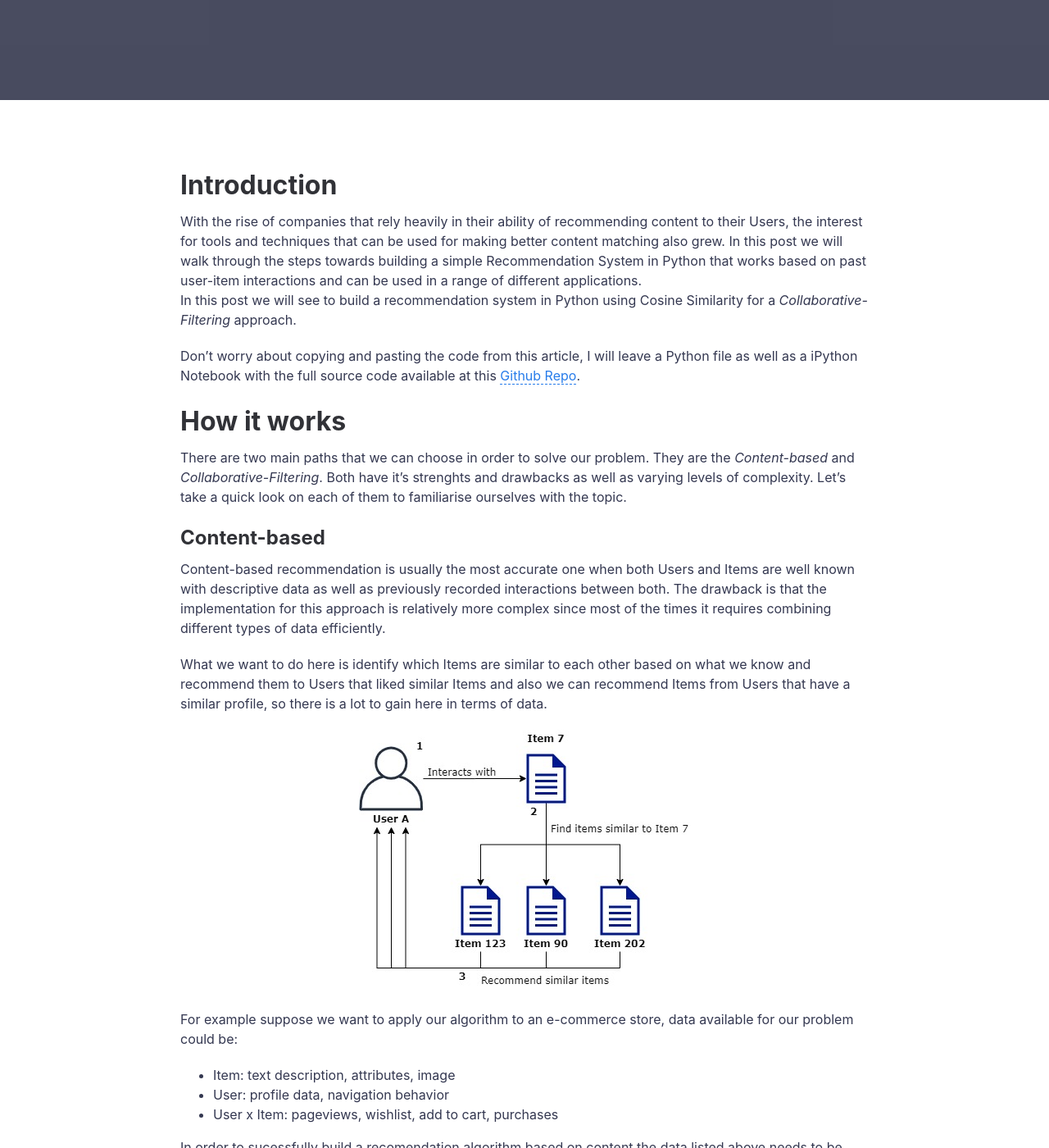
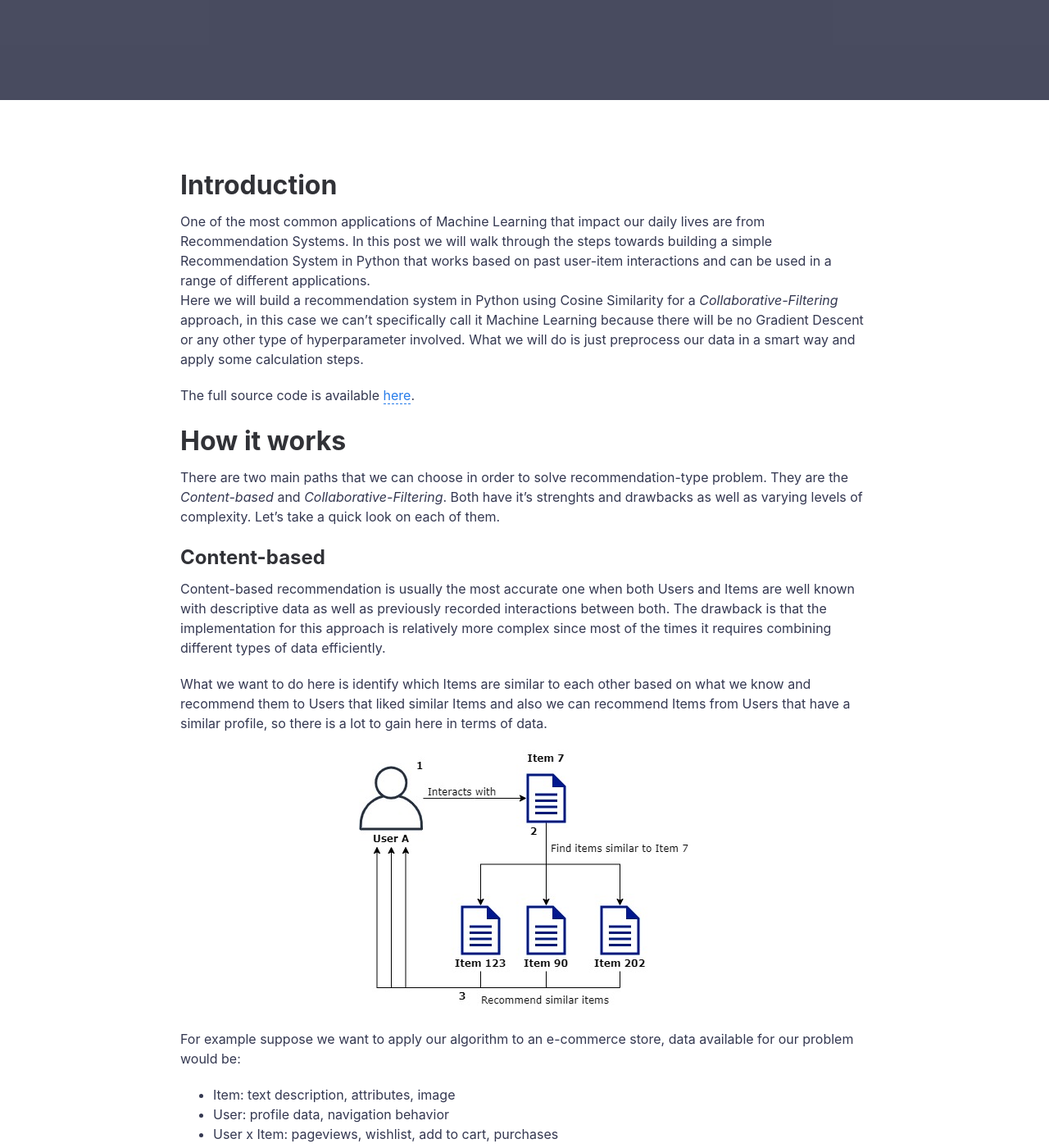
Before and after one commit to marciovai/marciovai.github.io, a Jekyll site: the page built from _posts/2020-07-03-building-a-recommendation-system-in-python.md, in a window 1280 px wide and 1400 px high, scrolled down 454 px. Shown: the whole window at 82% size. Built offline with Jekyll 4.4.1, drawn with Linux system fonts in a browser that asks for light colours; comment, search, counter and statistics services are not loaded; some of the changed text lies outside the part shown.

Commit message:
Update 1st post

````diff
--- a/_posts/2020-07-03-building-a-recommendation-system-in-python.md
+++ b/_posts/2020-07-03-building-a-recommendation-system-in-python.md
@@ -6,13 +6,13 @@ comments: true
 ---
 
 # Introduction
-With the rise of companies that rely heavily in their ability of recommending content to their Users, the interest for tools and techniques that can be used for making better content matching also grew. In this post we will walk through the steps towards building a simple Recommendation System in Python that works based on past user-item interactions and can be used in a range of different applications.
-In this post we will see to build a recommendation system in Python using Cosine Similarity for a _Collaborative-Filtering_ approach.
+One of the most common applications of Machine Learning that impact our daily lives are from Recommendation Systems. In this post we will walk through the steps towards building a simple Recommendation System in Python that works based on past user-item interactions and can be used in a range of different applications.
+Here we will build a recommendation system in Python using Cosine Similarity for a _Collaborative-Filtering_ approach, in this case we can't specifically call it Machine Learning because there will be no Gradient Descent or any other type of hyperparameter involved. What we will do is just preprocess our data in a smart way and apply some calculation steps.
 
-Don't worry about copying and pasting the code from this article, I will leave a Python file as well as a iPython Notebook with the full source code available at this [Github Repo](https://github.com/marciovai/recommendation_system).
+The full source code is available [here](https://github.com/marciovai/recommendation_system).
 
 # How it works
-There are two main paths that we can choose in order to solve our problem. They are the *Content-based* and *Collaborative-Filtering*. Both have it's strenghts and drawbacks as well as varying levels of complexity. Let's take a quick look on each of them to familiarise ourselves with the topic.
+There are two main paths that we can choose in order to solve recommendation-type problem. They are the *Content-based* and *Collaborative-Filtering*. Both have it's strenghts and drawbacks as well as varying levels of complexity. Let's take a quick look on each of them.
 
 ## Content-based
 Content-based recommendation is usually the most accurate one when both Users and Items are well known with descriptive data as well as previously recorded interactions between both. The drawback is that the implementation for this approach is relatively more complex since most of the times it requires combining different types of data efficiently.
@@ -23,12 +23,12 @@ What we want to do here is identify which Items are similar to each other based
 ![Collaborative Filtering](/images/collaborative-filtering-example.jpg)
 {: refdef}
 
-For example suppose we want to apply our algorithm to an e-commerce store, data available for our problem could be:
+For example suppose we want to apply our algorithm to an e-commerce store, data available for our problem would be:
 - Item: text description, attributes, image
 - User: profile data, navigation behavior
 - User x Item: pageviews, wishlist, add to cart, purchases
 
-In order to sucessfully build a recomendation algorithm based on content the data listed above needs to be combined effectively. Usually the best approach is rellying on some sort of model ensemble with Neural Networks and Embedding, altough unfortunatelly often the network becomes complex to converge.
+In order to sucessfully build a recomendation algorithm based on content, the data listed above needs to be combined effectively. Usually the best approach is rellying on some sort of model ensemble with Neural Networks and Embedding, altough unfortunatelly often the network becomes complex to converge.
 
 
 ## Collaborative Filtering
@@ -62,7 +62,7 @@ Other benefit is that values are already normalized between -1 and 1 for opposit
 {: refdef}
 
 ## Dataset
-As mentioned previously, Collaborative-Filtering relies on interaction data so we need a set of recorded interactions between Users and Items. Luckily for us there is a dataset that does exactly that - the MovieLens 100K dataset composed of 100.000 individual movie ratings ranging from 1 to 5, made by 943 users in 1682 movies.
+As mentioned previously, Collaborative-Filtering relies on interaction data so we need a set of recorded interactions between Users and Items. Luckily for us there is just the dataset - the MovieLens 100K dataset composed of 100.000 individual movie ratings ranging from 1 to 5, made by 943 users in 1682 movies.
 This is probably the best publicly available dataset for working on recommendation systems, it's based on real data and is already preprocessed for us.
 
 It's important to note that even though the dataset we will be using is comprised of user ratings on movies, our Recommender System will still be easily adaptable to other types of recommendation problems. At the core of what we are doing, we are simply using Cosine Similarity as a way to determine similarity between two different vectors (users) based on their features (item interactions).
@@ -72,9 +72,7 @@ Without further ado let's get to it!
 ## Development
 
 ### Preparing the data
-Since our goal is to use **Cosine Similarity** to measure how close Users are from each other, we need to transform our dataset from a dense to a sparse representation. In order to achieve that each User needs to be represented by a single row in the dataset so that the columns are the ratings given by the Users to each different movie.
-
-But first, let's get our MovieLens 100K Dataset!
+Let's start buy getting our MovieLens 100K Dataset.
 The code below will download the dataset from the public repository, extract it and parse some of the columns to the correct datatype.
 
 ```python
@@ -135,7 +133,7 @@ ratings.head()
 
 So we have ```user_id```, ```movie_id``` and ```rating``` which is what we needed to solve our problem plus the newly added ```date``` which we will be using to separate the training and test sets later on.
 
-Before moving on to the algorithm itself there is one more step to take care of, and it's the most important one: transforming the dataset from *dense* to *sparse*. We can use pandas **pivot** to solve this.
+Since our goal is to use **Cosine Similarity** to measure how close Users are from each other, we need to transform our dataset from a dense to a sparse representation. In order to achieve that each User needs to be represented by a single row in the dataset so that the columns are the ratings given by the Users to each different movie. So let's begin transforming the dataset from *dense* to *sparse*. We can use pandas **pivot** to solve this.
 
 Cool, now we can transform our data into a pivot table with the following command:
 ```python
@@ -163,7 +161,7 @@ Now we are good to go, our Dataset is ready so lets calculate the distances!
 
 ### Calculating the distance among Users
 
-We could write our own implementation to calculate the Cosine Similarity for each row in the dataset, but luckly for us *sklearan* already has it implemented so we will go with it.
+We could write our own implementation to calculate the Cosine Similarity for each row in the dataset, but luckly for us *sklearn* already has it implemented so we will use it.
 
 ```python
 from sklearn.metrics.pairwise import cosine_similarity
@@ -172,7 +170,7 @@ from sklearn.metrics.pairwise import cosine_similarity
 similarities_sparse = cosine_similarity(data_sparse, dense_output=False)
 ```
 
-Here we will use ```dense_output=False``` to have the output as a SciPy sparse matrix, this is a step that we are taking to make sure that our matrix fits in memory, otherwise the output would be a numpy ```ndarray``` which isn't as efficient for storing large sparse datasets.
+Here we will use ```dense_output=False``` to have the output as a SciPy sparse matrix, this is a step that we are taking to make sure that our matrix fits in memory, otherwise the output would be a numpy ```ndarray``` which isn't as efficient for storing large and sparse data.
 
 The shape of our  ```similarities_sparse``` is ```(# of users, # of users)``` and the values are the similarity scores computed for each User against every other User in the dataset.
 
````
Also changed, not shown: other parts of _posts/2020-07-03-building-a-recommendation-system-in-python.md (+4 -4 lines).
